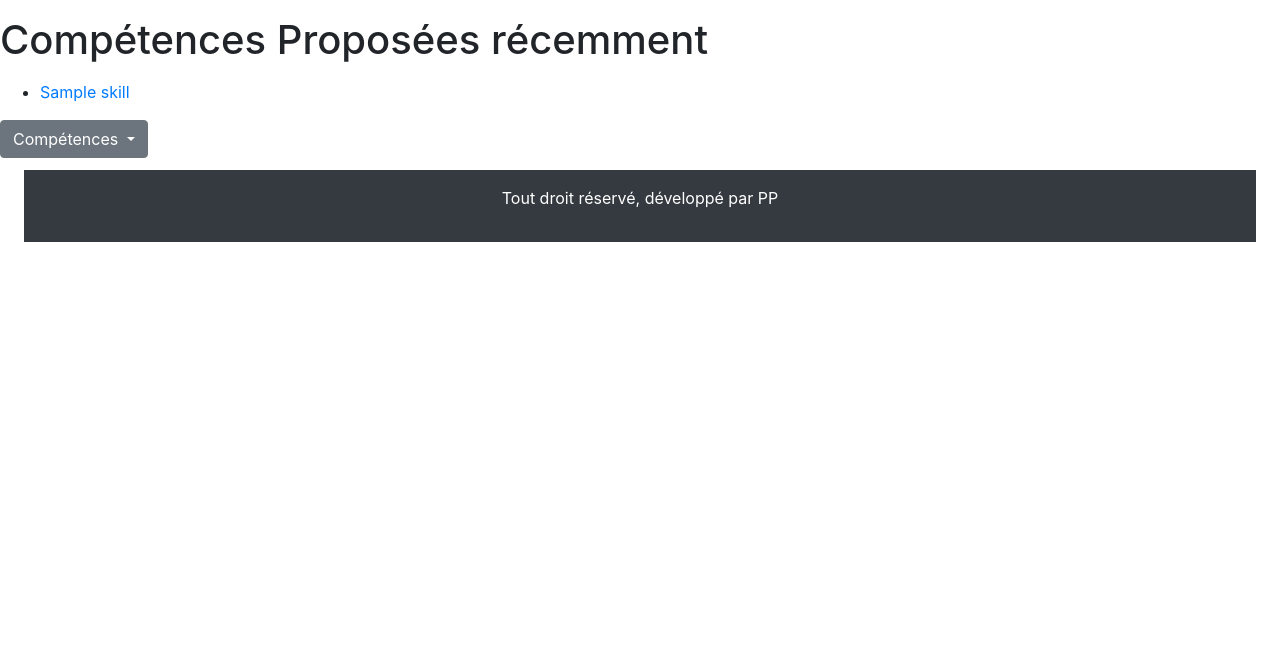
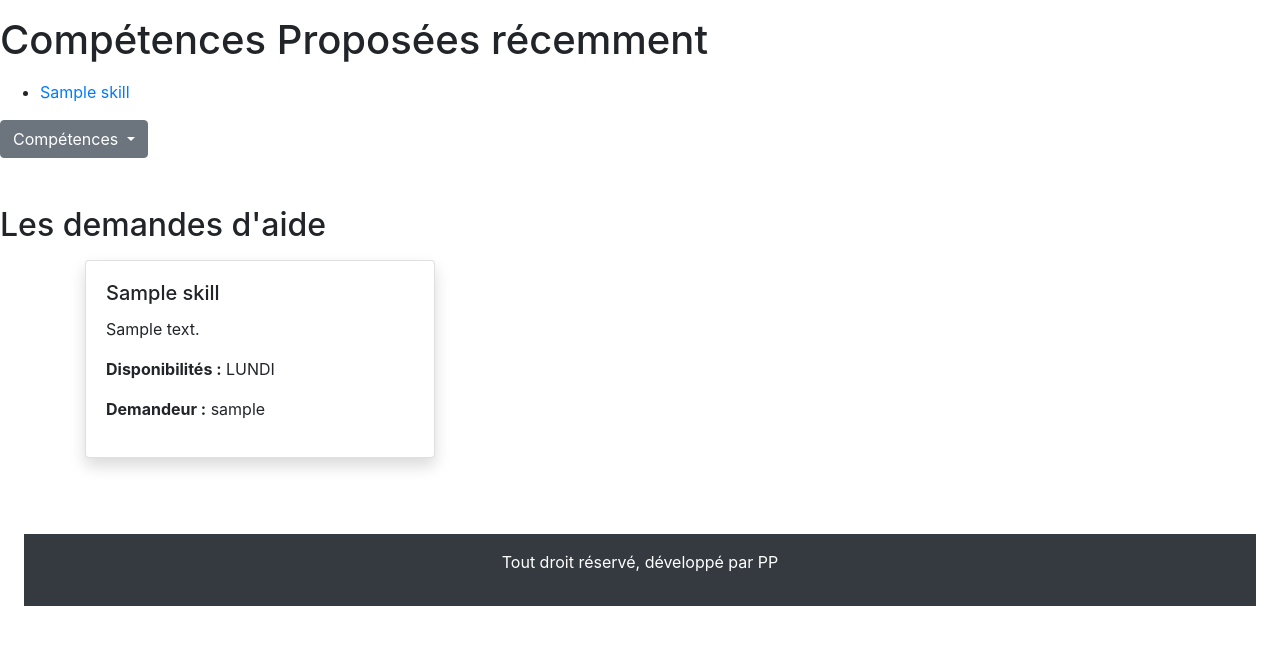
Before and after one commit to PinsolleP/HelpUs, a Django app: page /HelpUs/ in a window 1280 px wide. Shown: the part 80-725 px from the top of the page. Run offline with Django 5.2, Linux system fonts and the light colour scheme; tables that the repository leaves empty hold one stand-in row (values such as "Sample post").

Commit message:
templates/HelpUs/index.html : Ajout d'un bloc pour les demandes d'aides

```diff
--- a/HelpUs/templates/HelpUs/index.html
+++ b/HelpUs/templates/HelpUs/index.html
@@ -53,6 +53,49 @@
   </div>
 </div>
 
+<h2 class="mb-3 mt-5">Les demandes d'aide</h2>
+
+<div class="container mb-5">
+    <div class="row">
+
+        {% for help_request in help_requests %}
+            <div class="col-lg-4 mb-3">
+                <div class="card shadow">
+                    <div class="card-body">
+
+                        <h5 class="card-title">
+                            {{ help_request.skill.name }}
+                        </h5>
+
+                        <p class="card-text">
+                            {{ help_request.activity_description }}
+                        </p>
+
+                        <p>
+                            <strong>Disponibilités :</strong>
+                            {% for availability in help_request.availability.all %}
+                                {{ availability.day }}{% if not forloop.last %}, {% endif %}
+                            {% empty %}
+                                Non renseignées
+                            {% endfor %}
+                        </p>
+
+                        <p>
+                            <strong>Demandeur :</strong>
+                            {{ help_request.requester.username }}
+                        </p>
+
+                    </div>
+                </div>
+            </div>
+
+        {% empty %}
+            <p>Aucune demande d'aide pour le moment.</p>
+        {% endfor %}
+
+    </div>
+</div>
+
 {% if user.is_authenticated %}
 <h2 class="mb-3">Les membres</h2>
 <div class="container mt-5 mb-5">
```
